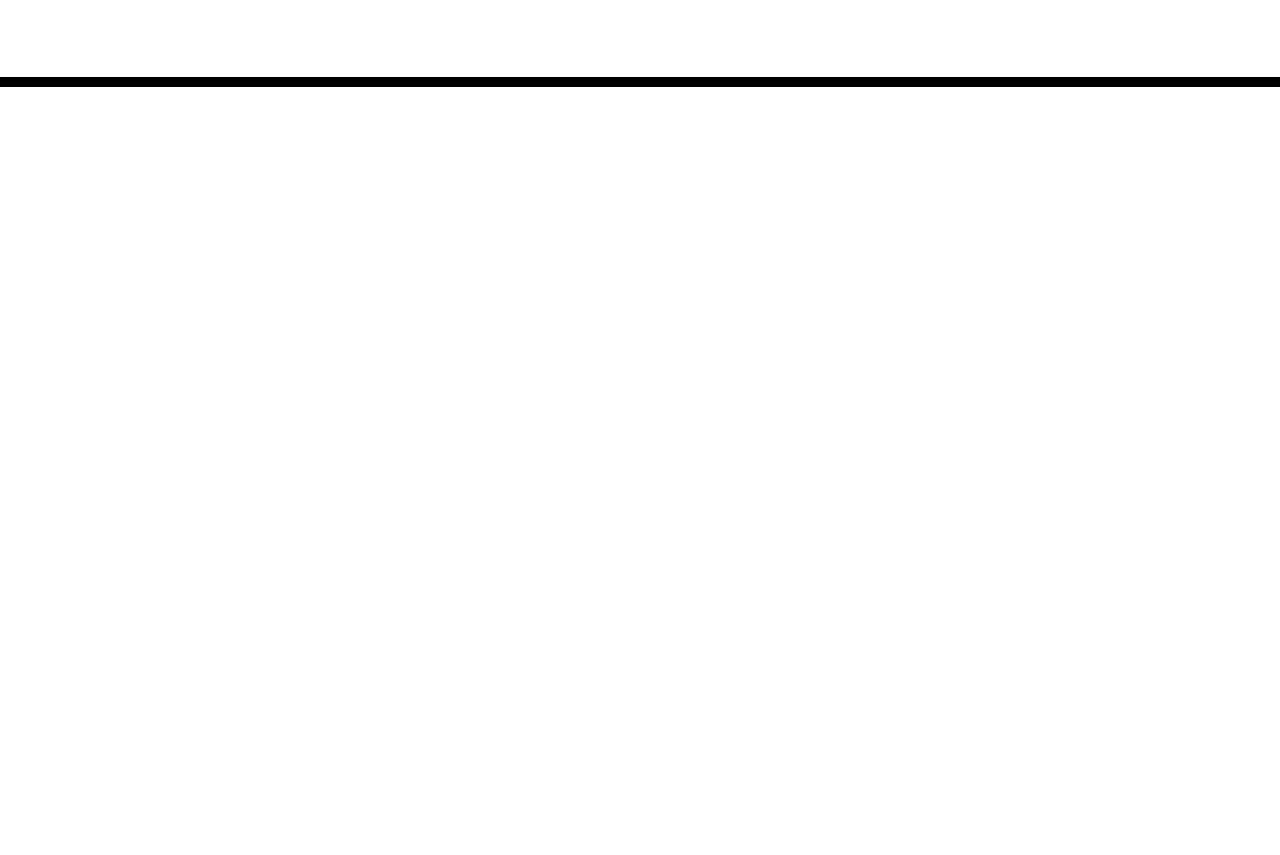
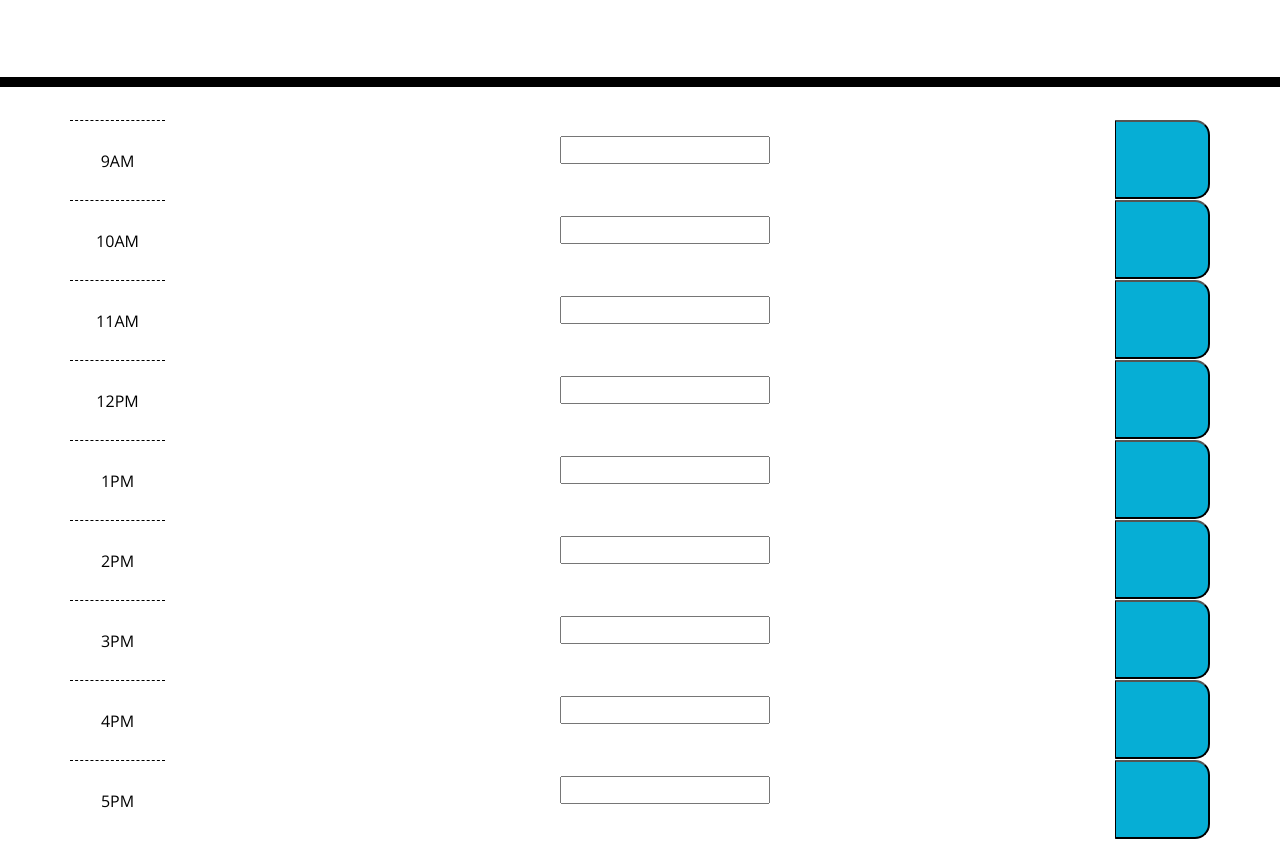
Before and after one commit to grayad/plan-it-scheduler, a plain HTML site: page index.html in a window 1280 px wide. Shown: the part 181-1036 px from the top of the page. Before the commit the page ends 800 px from the top, so only its background shows below. Drawn offline with nearby package versions, Linux system fonts and the light colour scheme; files that its build step writes are made by us from their sources.

Commit message:
add timeblock html and align css classes

```diff
--- a/assets/css/style.css
+++ b/assets/css/style.css
@@ -33,7 +33,7 @@ textarea{
 .row {
   white-space: pre-wrap;
   height: 80px;
-  border-top: 1px solid white;;
+  border-top: 1px solid white;
 }
 
 .hour {
--- a/index.html
+++ b/index.html
@@ -18,18 +18,109 @@
       href="https://fonts.googleapis.com/css?family=Open+Sans&display=swap"
       rel="stylesheet"
     />
-    <link rel="stylesheet" href="style.css" />
+    <link rel="stylesheet" href="./assets/css/style.css" />
     <title>Work Day Scheduler</title>
   </head>
 
   <body>
     <header class="jumbotron">
       <h1 class="display-3">Work Day Scheduler</h1>
-      <p class="lead">A simple calendar app for scheduling your work day</p>
+      <p class="lead description">A simple calendar app for scheduling your work day</p>
       <p id="currentDay" class="lead"></p>
     </header>
     <div class="container">
       <!-- Timeblocks go here -->
+      <div class="time-block">
+        <div class="row">
+          <p class="hour col-1">
+            9AM</p>
+          <form class="col-10 w-100">
+            <input>
+          </form>
+          <button class="saveBtn col-1"></button>
+        </div>
+      </div>
+      <div class="time-block">
+        <div class="row">
+          <p class="hour col-1">
+            10AM</p>
+          <form class="col-10 w-100">
+            <input>
+          </form>
+          <button class="saveBtn col-1"></button>
+        </div>
+      </div>
+      <div class="time-block">
+        <div class="row">
+          <p class="hour col-1">
+            11AM</p>
+          <form class="col-10 w-100">
+            <input>
+          </form>
+          <button class="saveBtn col-1"></button>
+        </div>
+      </div>
+      <div class="time-block">
+        <div class="row">
+          <p class="hour col-1">
+            12PM</p>
+          <form class="col-10 w-100">
+            <input>
+          </form>
+          <button class="saveBtn col-1"></button>
+        </div>
+      </div>
+      <div class="time-block">
+        <div class="row">
+          <p class="hour col-1">
+            1PM</p>
+          <form class="col-10 w-100">
+            <input>
+          </form>
+          <button class="saveBtn col-1"></button>
+        </div>
+      </div>
+      <div class="time-block">
+        <div class="row">
+          <p class="hour col-1">
+            2PM</p>
+          <form class="col-10 w-100">
+            <input>
+          </form>
+          <button class="saveBtn col-1"></button>
+        </div>
+      </div>
+      <div class="time-block">
+        <div class="row">
+          <p class="hour col-1">
+            3PM</p>
+          <form class="col-10 w-100">
+            <input>
+          </form>
+          <button class="saveBtn col-1"></button>
+        </div>
+      </div>
+      <div class="time-block">
+        <div class="row">
+          <p class="hour col-1">
+            4PM</p>
+          <form class="col-10 w-100">
+            <input>
+          </form>
+          <button class="saveBtn col-1"></button>
+        </div>
+      </div>
+      <div class="time-block">
+        <div class="row">
+          <p class="hour col-1">
+            5PM</p>
+          <form class="col-10 w-100">
+            <input>
+          </form>
+          <button class="saveBtn col-1"></button>
+        </div>
+      </div>
+      <br>
     </div>
 
     <script src="https://code.jquery.com/jquery-3.4.1.min.js"></script>
```
